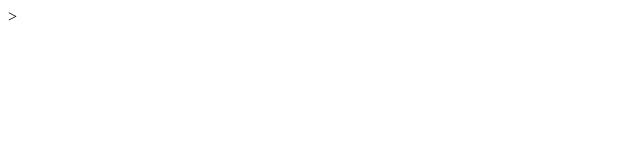
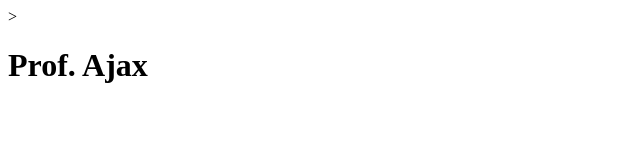
Before and after one commit to jakuba999/profajax, a plain HTML site: page index.html in a window 1280 px wide. Shown: the whole page, without its empty margins (0-640 px from the left). Drawn offline with Linux system fonts and the light colour scheme.

Commit message:
Add o h1

```diff
--- a/index.html
+++ b/index.html
@@ -5,6 +5,6 @@
     <title>Document</title>
 </head>
 <body>
-
+    <h1>Prof. Ajax</h1>
 </body>
 </html>
```
